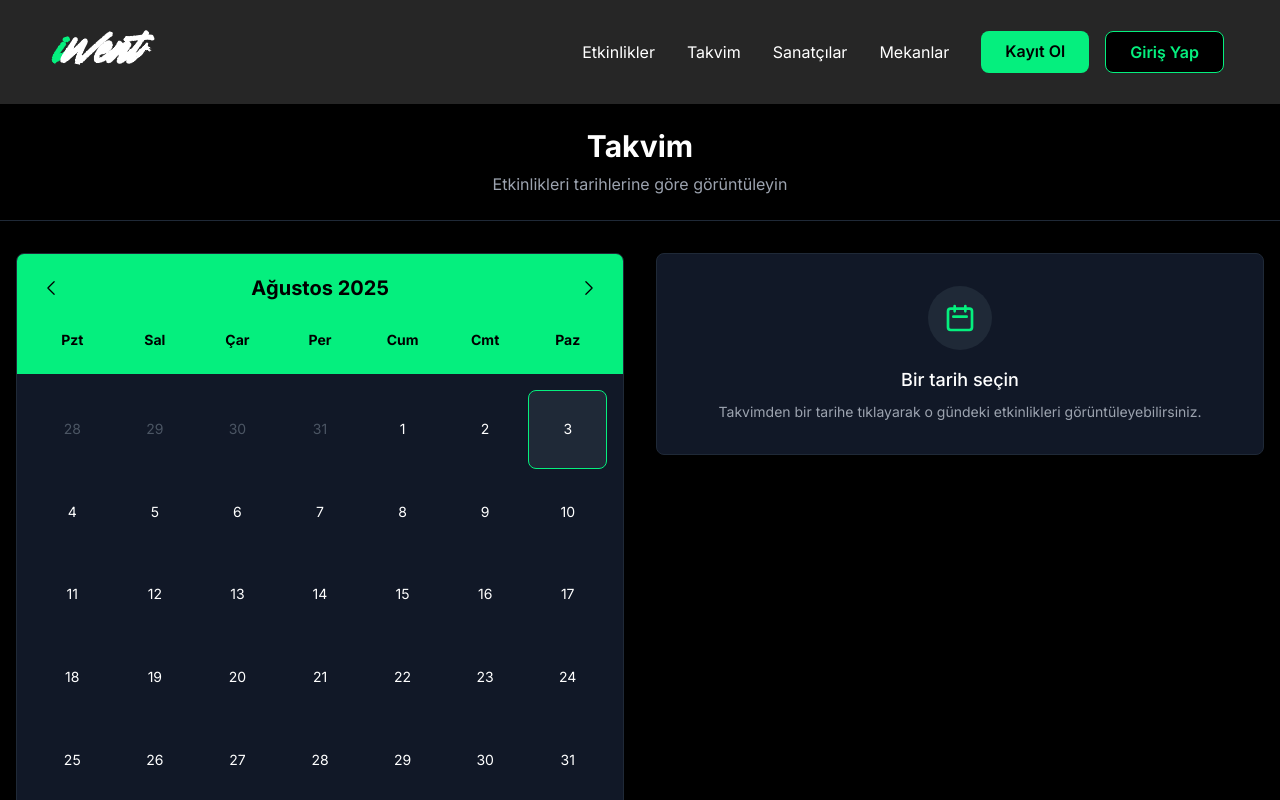
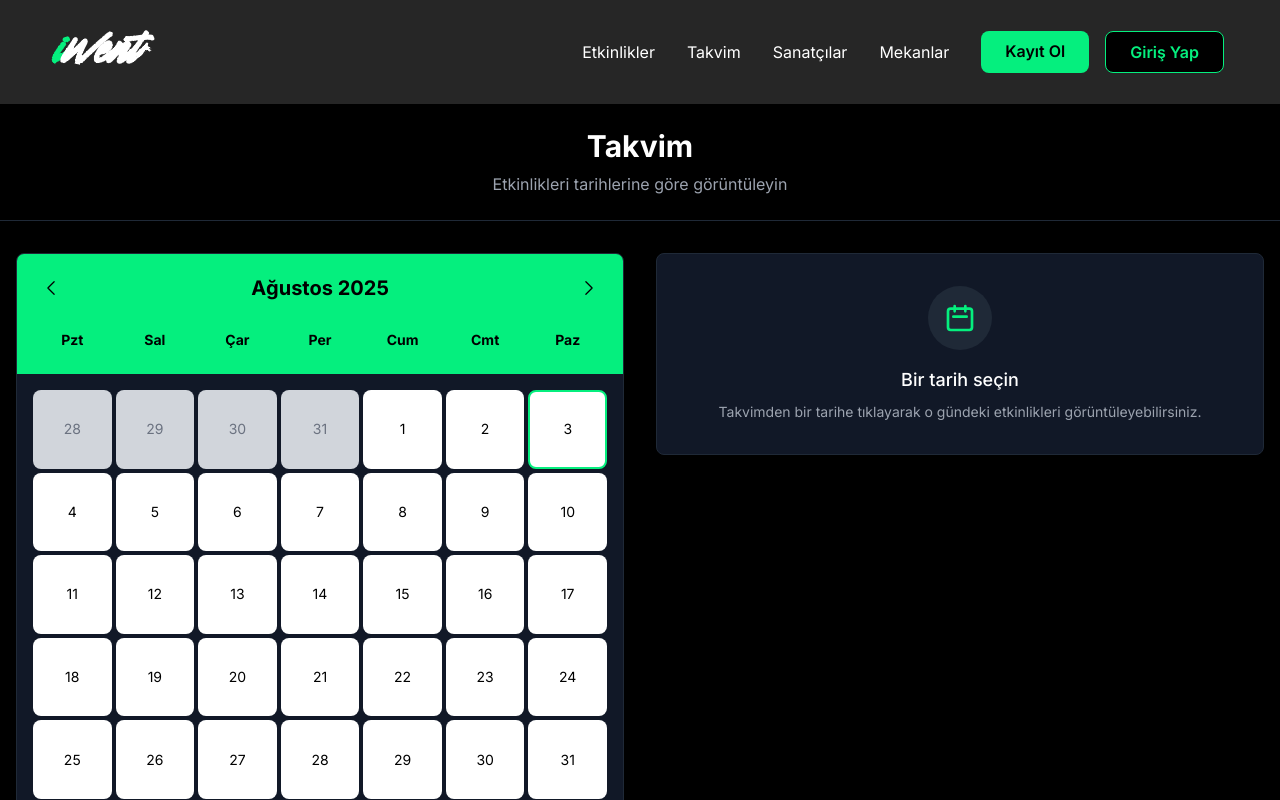
Before and after one commit to iwent-com-tr/bilet-demo, a React (Create React App) app in the folder src/frontend/: page /calendar in a window 1280 px wide. Shown: the top 800 px of the page. Built offline with nearby package versions, Linux system fonts and the light colour scheme; no server answers.

Commit message:
ufak takvim iyileştirmesi

```diff
--- a/src/frontend/src/components/Calendar.tsx
+++ b/src/frontend/src/components/Calendar.tsx
@@ -158,15 +158,15 @@ const Calendar: React.FC<CalendarProps> = ({ onDateSelect, selectedDate }) => {
                   className={`
                     relative aspect-square p-1 text-xs sm:text-sm rounded-lg transition-all duration-200 touch-manipulation min-h-[40px] sm:min-h-[44px]
                     ${isCurrentMonth
-                      ? 'text-white hover:bg-gray-700 active:bg-gray-600'
-                      : 'text-gray-600 hover:bg-gray-800'
+                      ? 'bg-white text-black hover:bg-gray-100 active:bg-gray-200'
+                      : 'bg-gray-300 text-gray-500 hover:bg-gray-200'
                     }
                     ${isSelected
                       ? 'bg-[#05EF7E] text-black border-2 border-[#05EF7E]'
                       : ''
                     }
                     ${isToday && !isSelected
-                      ? 'bg-gray-800 border border-[#05EF7E]'
+                      ? 'bg-white border-2 border-[#05EF7E] text-black'
                       : ''
                     }
                     ${hasEvents && isCurrentMonth
```
